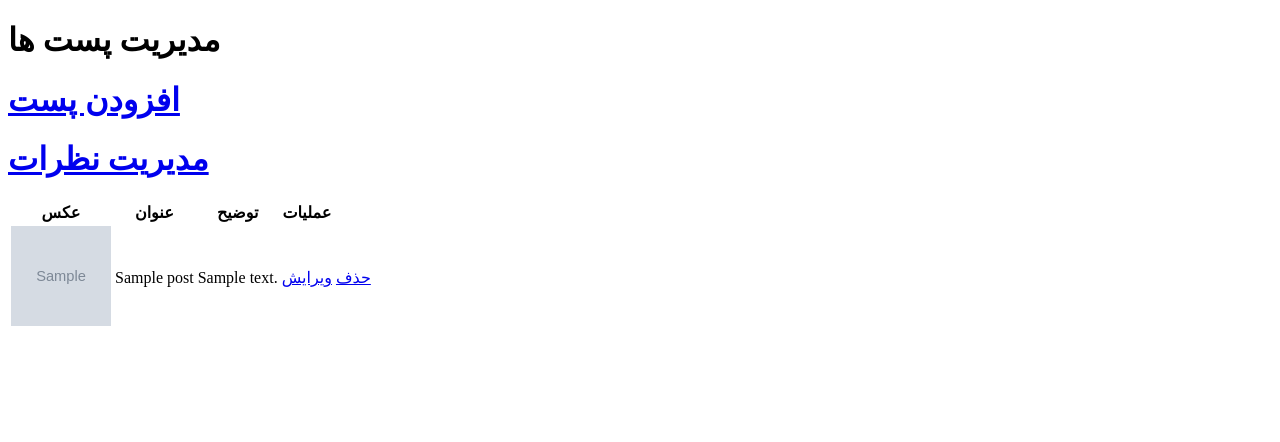
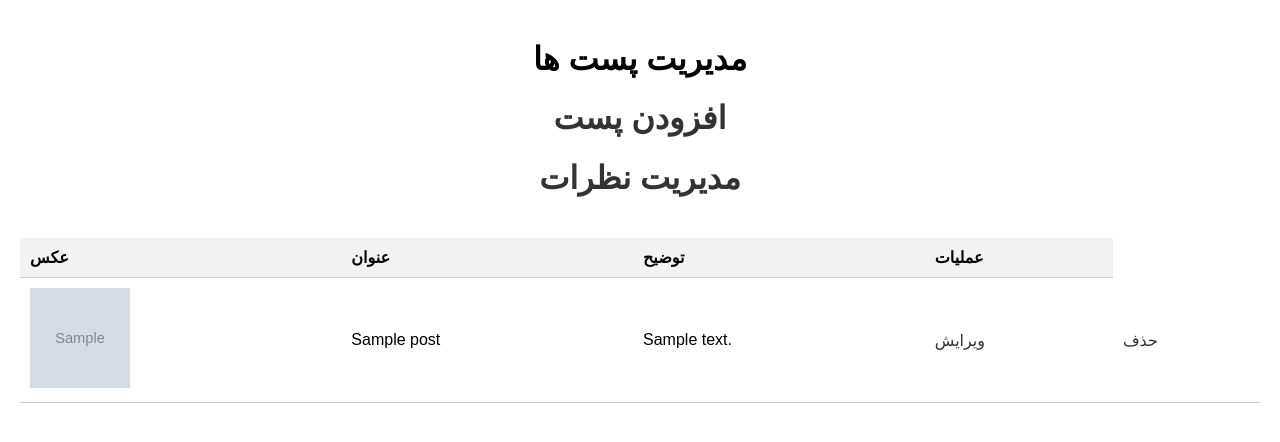
Before and after one commit to thew0lfs/onepagewebsite, a PHP site: page /post/ListPost.php in a window 1280 px wide. Shown: the top 442 px of the page. Run offline with PHP 8.4, Linux system fonts and the light colour scheme; tables that the repository leaves empty or names only in its code hold one stand-in row (values such as "Sample post"); grey boxes marked "Sample" are stand-in pictures.

Commit message:
Update ListPost.php

```diff
--- a/post/ListPost.php
+++ b/post/ListPost.php
@@ -3,6 +3,55 @@
 
 <head>
   <title>My Posts</title>
+  <style>
+    body {
+      font-family: Arial, sans-serif;
+      margin: 0;
+      padding: 20px;
+    }
+
+    h1 {
+      text-align: center;
+      margin-top: 20px;
+    }
+
+    a {
+      text-decoration: none;
+      color: #333;
+    }
+
+    table {
+      width: 100%;
+      border-collapse: collapse;
+      margin-top: 20px;
+    }
+
+    th,
+    td {
+      padding: 10px;
+      text-align: left;
+      border-bottom: 1px solid #ccc;
+    }
+
+    th {
+      background-color: #f2f2f2;
+      font-weight: bold;
+    }
+
+    img {
+      max-width: 100px;
+      max-height: 100px;
+    }
+
+    div.overflow-x-auto {
+      overflow-x: auto;
+    }
+
+    div.overflow-x-auto table {
+      min-width: 100%;
+    }
+  </style>
+
 </head>
 
 <body>
```
